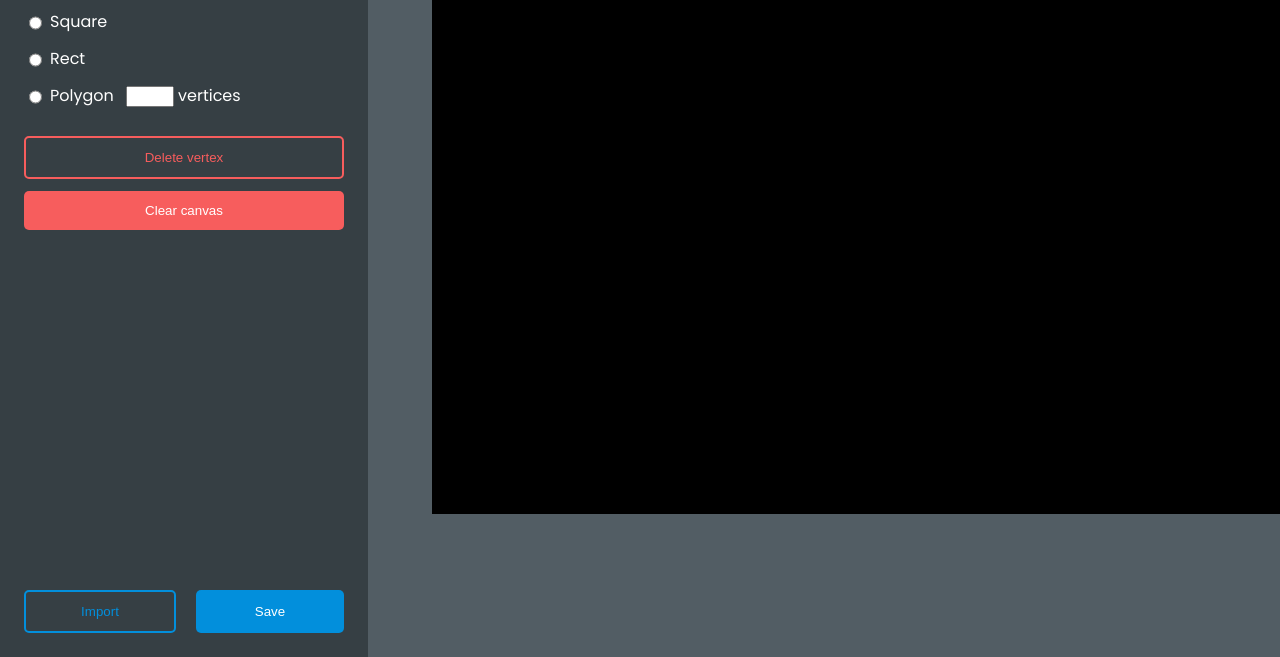
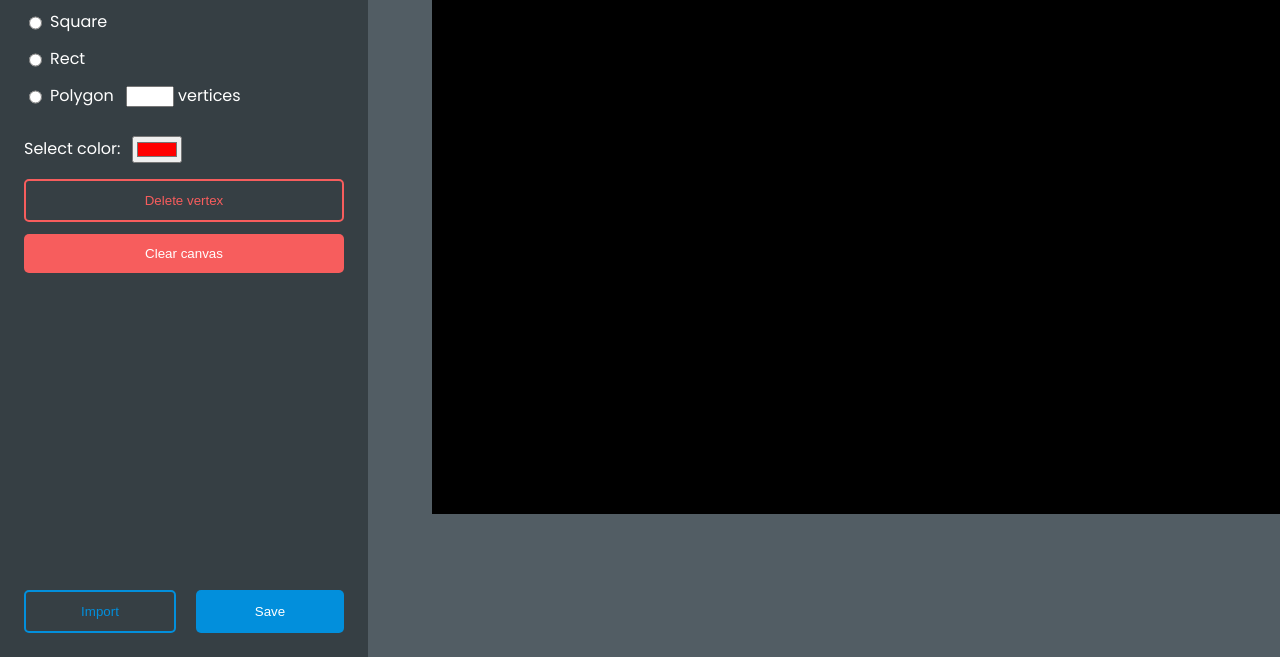
Before and after one commit to arleenchr/webgl-2d, a plain HTML site: page src/index.html in a window 1280 px wide. Shown: the part 143-800 px from the top of the page. Drawn offline with Linux system fonts and the light colour scheme.

Commit message:
Feat: Color Picker

```diff
--- a/src/index.html
+++ b/src/index.html
@@ -32,6 +32,10 @@
                             <label for="poly-vertices-input" class="radio-label">vertices</label><br>
                         </div>
                     </div>
+                </div>
+                <div class="color-picker-container">
+                    <label for="favcolor" class="color-picker-label">Select color: </label>
+                    <input type="color" id="color" value="#ff0000">
                 </div>
                 <div class="delete-container">
                     <button id="delete-vertex-button" class="delete-vertex-button">Delete vertex</button>
--- a/src/style.css
+++ b/src/style.css
@@ -56,6 +56,17 @@
 }
 .poly-vertices-input{
     width: 5vh;
+}
+
+.color-picker-container{
+    display: flex;
+    flex-direction: row;
+    margin-bottom: 1rem;
+    color: white;
+}
+
+.color-picker-label{
+    margin-right: 1.5vh;
 }
 
 .delete-container{
```
